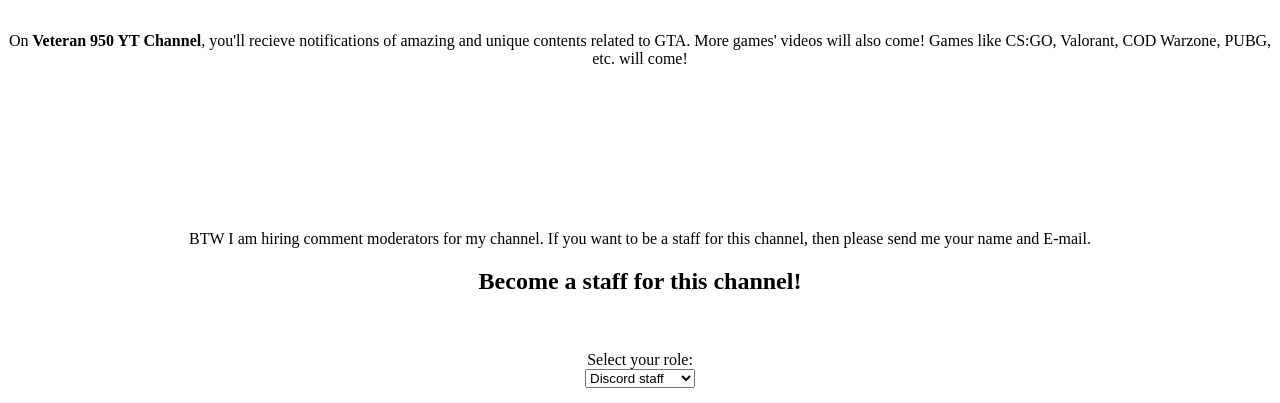
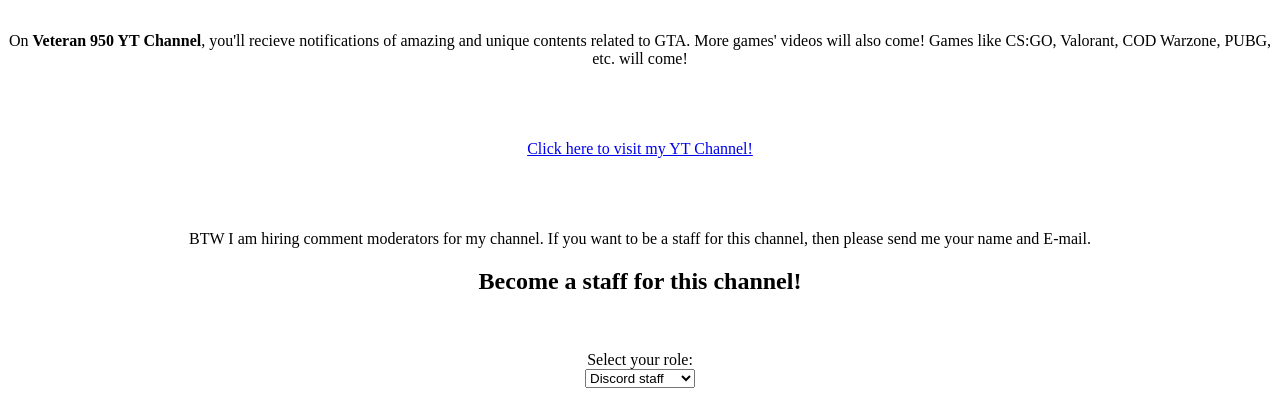
Before and after one commit to Veteran950/Ayan.github.io, a plain HTML site: page index.html in a window 1280 px wide. Shown: the part 391-794 px from the top of the page. Drawn offline with Linux system fonts and the light colour scheme.

Commit message:
Update index.html

```diff
--- a/index.html
+++ b/index.html
@@ -10,7 +10,16 @@
 
 On <b>Veteran 950 YT Channel</b>, you'll recieve notifications of amazing and unique contents related to GTA. More games' videos will also come! Games like CS:GO, Valorant, COD Warzone, PUBG, etc. will come!
 <br>
-  <br><br><br><br><br><br><br><br><br>
+    <br>
+    <br>
+    <br>
+    <br>
+    <a href="https://youtube.com/Veteran950">Click here to visit my YT Channel!</a>
+    <br>
+    <br>
+    <br>
+    <br>
+    <br>
 BTW I am hiring comment moderators for my channel. If you want to be a staff for this channel, then please send me your name and E-mail.
 
 <h2>Become a staff for this channel!</h2>
```
